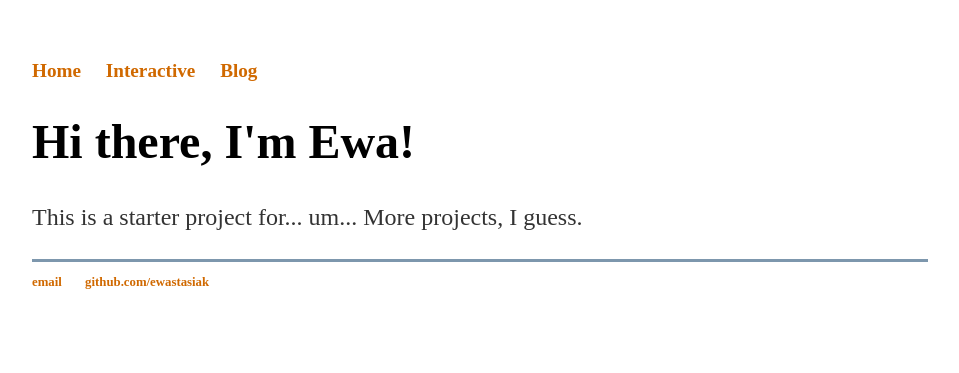
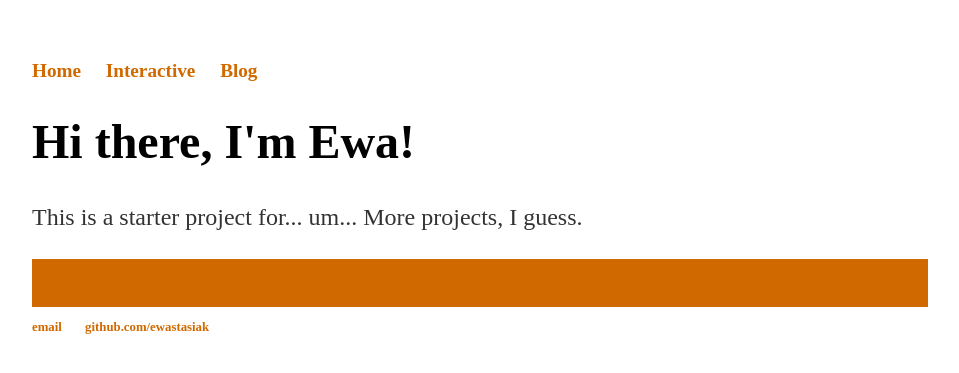
Before and after one commit to ewastasiak/Showcase, a Jekyll site: the page built from index.html, in a window 1280 px wide. Shown: the top 373 px of the page, without its empty margins (160-1119 px from the left). Built offline with Jekyll 4.4.1, drawn with Linux system fonts in a browser that asks for light colours.

Commit message:
feat: Add styles

```diff
--- a/css/main.css
+++ b/css/main.css
@@ -50,13 +50,14 @@ p {
 }
 
 footer {
-    border-top: 3px solid #7d97ad;
+    border-top: 48px solid #d06900;
     font-size: 0.8em;
+	color: #000;
 }
 
 hr {
 max-width: 100%;
-border: 2px solid #7d97ad;
+border: 12px solid #7d97ad;
 }
 
 img {
```
